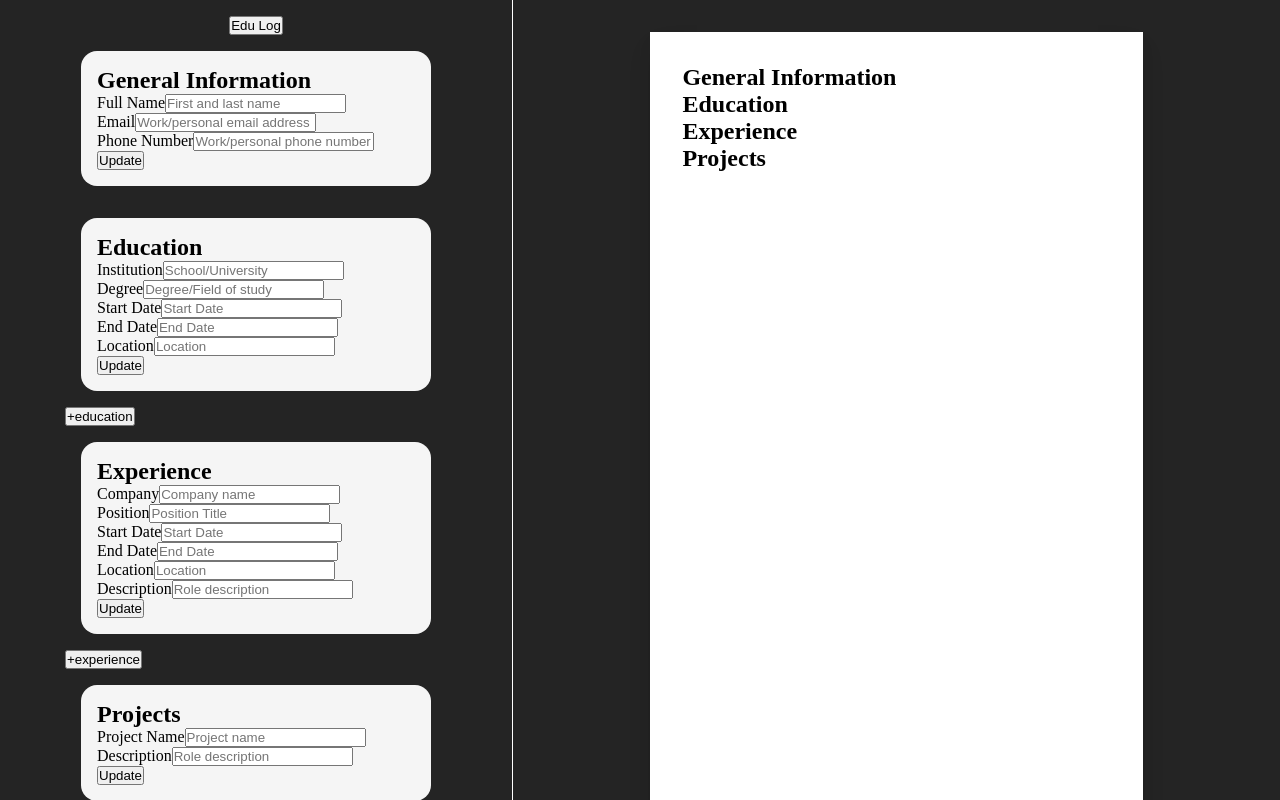
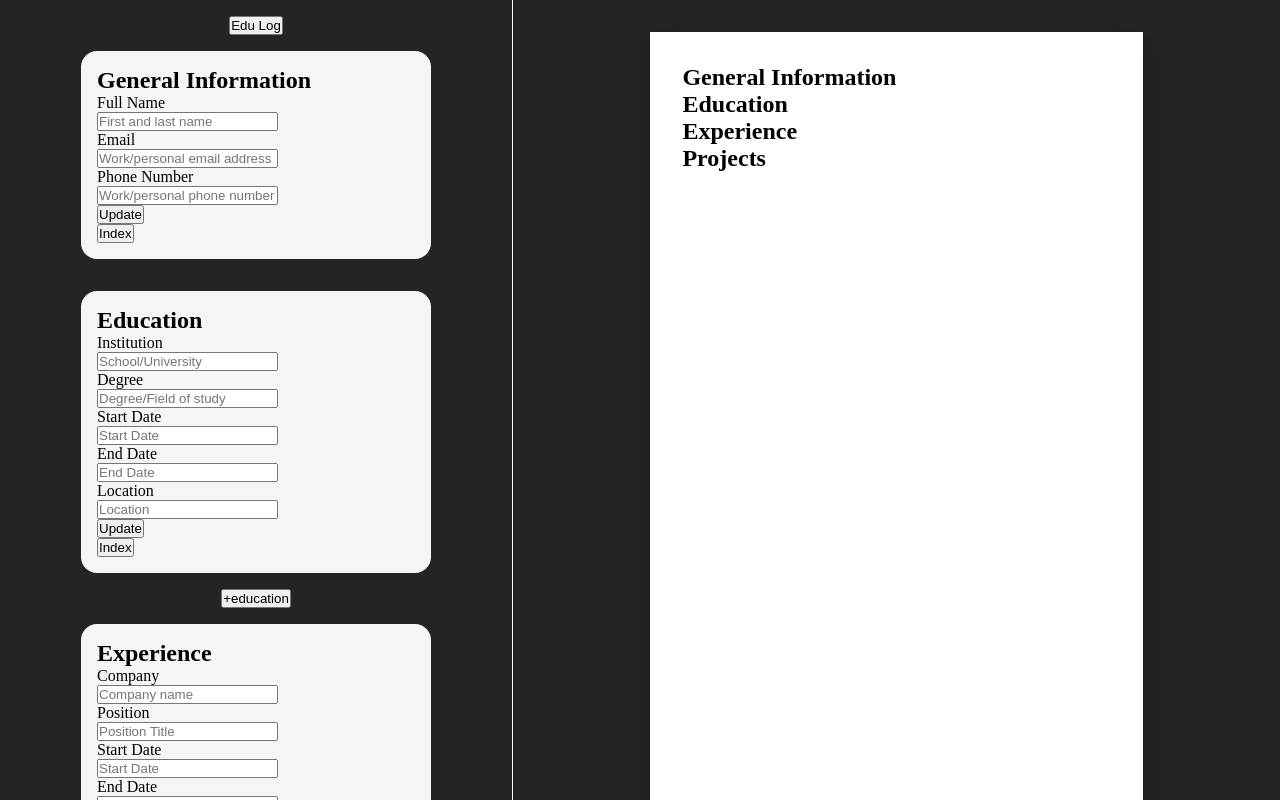
Before and after one commit to naetsawd/OdinProject-CVMaker, a React (Vite) app: page / in a window 1280 px wide. Shown: the top 800 px of the page. Built offline with nearby package versions, Linux system fonts and the light colour scheme.

Commit message:
Another revamp of form addition and deletion as well as data handling.

```diff
--- a/src/App.jsx
+++ b/src/App.jsx
@@ -6,16 +6,10 @@ import "./styles/Preview.css";
 
 function App() {
 	const formTypes = ["general", "education", "experience", "projects"];
-	const [genData, setGenData] = useState({});
-	const [eduData, setEduData] = useState({});
-	const [expData, setExpData] = useState({});
-	const [projData, setProjData] = useState({});
-	const [formCounts, setFormCounts] = useState({
-		general: 1,
-		education: 1,
-		experience: 1,
-		projects: 1,
-	});
+	const [genData, setGenData] = useState([]);
+	const [eduData, setEduData] = useState([]);
+	const [expData, setExpData] = useState([]);
+	const [projData, setProjData] = useState([]);
 
 	const setStateSelector = (formType) => {
 		switch (formType) {
@@ -47,78 +41,46 @@ function App() {
 		}
 	};
 
-	const addForm = (formType) => {
-		setFormCounts((prevCounts) => ({
-			...prevCounts,
-			[formType]: prevCounts[formType] + 1,
-		}));
-	};
-
-	const delForm = (formType) => {
-		const count = formCounts[formType]-1
-		delete stateSelector(formType)[formType+"-" + count]
-
-		setFormCounts((prevCounts) => ({
-			...prevCounts,
-			[formType]: prevCounts[formType] - 1,
-		}));
-	};
-
 	return (
 		<>
 			<div className="editor-container">
 				<button onClick={() => console.log(eduData)}>Edu Log</button>
 				{formTypes.map((formType) => (
-					<div key={formType}>
-						{[...Array(formCounts[formType])].map((_, index) => (
-							<InputForm
-								key={`${formType}-${index}`}
-								formKey={`${formType}-${index}`}
-								formType={formType}
-								setData={setStateSelector(formType)}
-							/>
-						))}
-						{formType !== "general" && (
-							<>
-								<button onClick={() => addForm(formType)}>
-									{"+" + formType}
-								</button>
-								{formCounts[formType] !== 1 && (
-									<button onClick={() => delForm(formType)}>
-										{"-" + formType}
-									</button>
-								)}
-							</>
-						)}
-					</div>
+					<React.Fragment key={formType}>
+						<InputForm
+							key={formType}
+							formType={formType}
+							setData={setStateSelector(formType)}
+						/>
+					</React.Fragment>
 				))}
 			</div>
 
 			<div className="preview-container">
 				<div className="preview-page">
-					<h2>General Information</h2>
+					<h2 className="section-title">General Information</h2>
 					{Object.values(genData).map((gen, id) => (
-						<div key={id}>
+						<div className="general-data" key={id}>
 							<p>Name: {gen["Full Name"]}</p>
 							<p>Email: {gen.Email}</p>
 							<p>Phone Number: {gen["Phone Number"]}</p>
 						</div>
 					))}
 
-					<h2>Education</h2>
-					{Object.values(eduData).map((edu, id) => (
-						<div key={id}>
-							<p>Institution: {edu.Institution}</p>
-							<p>Degree: {edu.Degree}</p>
-							<p>Start Date: {edu["Start Date"]}</p>
-							<p>End Date: {edu["End Date"]}</p>
-							<p>Location: {edu.Location}</p>
+					<h2 className="section-title">Education</h2>
+					{Object.values(eduData).map((eduItem, index) => (
+						<div className="education-data" key={index}>
+							<p>Institution: {eduItem.formData.Institution}</p>
+							<p>Degree: {eduItem.formData.Degree}</p>
+							<p>Start Date: {eduItem.formData["Start Date"]}</p>
+							<p>End Date: {eduItem.formData["End Date"]}</p>
+							<p>Location: {eduItem.formData.Location}</p>
 						</div>
 					))}
 
-					<h2>Experience</h2>
+					<h2 className="section-title">Experience</h2>
 					{Object.values(expData).map((exp, id) => (
-						<div key={id}>
+						<div className="experience-data" key={id}>
 							<p>Company: {exp.Company}</p>
 							<p>Position: {exp.Position}</p>
 							<p>Start Date: {exp["Start Date"]}</p>
@@ -128,9 +90,9 @@ function App() {
 						</div>
 					))}
 
-					<h2>Projects</h2>
+					<h2 className="section-title">Projects</h2>
 					{Object.values(projData).map((proj, id) => (
-						<div key={id}>
+						<div className="project-data" key={id}>
 							<p>Project Name: {proj["Project Name"]}</p>
 							<p>Description: {proj.Description}</p>
 						</div>
--- a/src/components/InputForm.jsx
+++ b/src/components/InputForm.jsx
@@ -1,53 +1,76 @@
-import React, { useState, useEffect } from "react";
+import React, { useState } from "react";
 import formItemData from "../assets/formData.json";
 import "../styles/InputForm.css";
 
-function InputForm({ formKey, formType, setData }) {
+function InputForm({ formType, setData }) {
 	const { formTitle, formItems } = formItemData[formType] || {
-		cardTitle: "Default",
+		formTitle: "Default",
 		formItems: [],
 	};
 
-	const [formData, setFormData] = useState({});
-	const [uid, setUid] = useState("");
+	const [formsList, setFormsList] = useState([{}]);
 
-	useEffect(() => {
-		setUid(formKey);
-	}, []);
-
-	const handleInputChange = (title, value) => {
-		setFormData((prevData) => ({
-			...prevData,
-			[title]: value,
-		}));
+	const handleChange = (index, field, value) => {
+		const updatedFormsList = formsList.map((form, i) =>
+			i === index ? { ...form, [field]: value } : form
+		);
+		setFormsList(updatedFormsList);
 	};
 
-	const handleUpdate = (e) => {
+	const handleSubmit = (index, e) => {
 		e.preventDefault();
-		const formDataWithId = { [uid]: formData };
-		console.log(formDataWithId);
-		setData((prevData) => ({ ...prevData, ...formDataWithId }));
+		const formData = formsList[index];
+		setData((prevData) => {
+			const updatedData = [...prevData];
+			updatedData[index] = { formData };
+			return updatedData;
+		});
+	};
+
+	const addForm = () => {
+		setFormsList([...formsList, {}]);
+	};
+
+	const delForm = (index) => {
+		const updatedFormsList = formsList.filter((_, i) => i !== index);
+		setFormsList(updatedFormsList);
+
+		setData((prevData) => {
+			const updatedData = prevData.filter((_, i) => i !== index);
+			return updatedData;
+		});
 	};
 
 	return (
 		<>
-			<form className="input-form" onSubmit={handleUpdate}>
+			{formsList.map((form, index) => (
+				<div key={index} className="input-card">
+					<form className="input-form" onSubmit={(e) => handleSubmit(index, e)}>
 						<h2>{formTitle}</h2>
 						{formItems.map((formItem) => (
-					<div key={formItem.title}>
+							<React.Fragment key={formItem.title}>
 								<label>{formItem.title}</label>
 								<input
-							required
 									placeholder={formItem.placeholder}
 									type={formItem.type}
+									value={form[formItem.title] || ""}
 									onChange={(e) =>
-								handleInputChange(formItem.title, e.target.value)
+										handleChange(index, formItem.title, e.target.value)
 									}
 								/>
-					</div>
+							</React.Fragment>
 						))}
 						<button type="submit">Update</button>
 					</form>
+					{formType !== "general" && index !== 0 && (
+						<button onClick={() => delForm(index)}>Remove</button>
+					)}
+					<button onClick={() => console.log(index)}>Index</button>
+				</div>
+			))}
+			{formType !== "general" && (
+				<button onClick={addForm}>{"+" + formType}</button>
+			)}
 		</>
 	);
 }
--- a/src/styles/InputForm.css
+++ b/src/styles/InputForm.css
@@ -1,9 +1,4 @@
-.input-form {
-    display: flex;
-    flex-direction: column;
-    align-items: flex-start;
-    justify-content: center;
-
+.input-card {
     background-color: whitesmoke;
 
     width: 350px;
@@ -11,3 +6,10 @@
     padding: 1rem;
     margin: 1rem;
 }
+
+.input-form {
+    display: flex;
+    flex-direction: column;
+    align-items: flex-start;
+    justify-content: center;
+}
```
Lines whose indentation alone changed are shown as unchanged.
